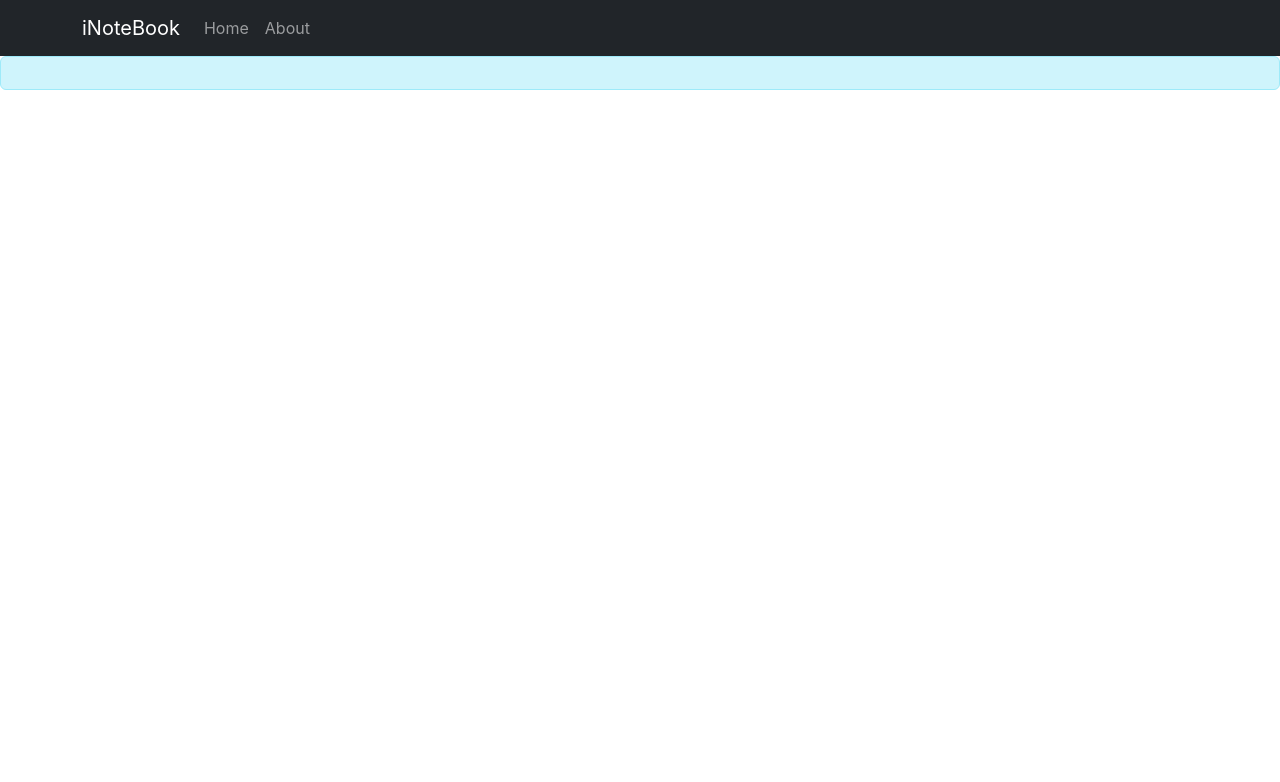
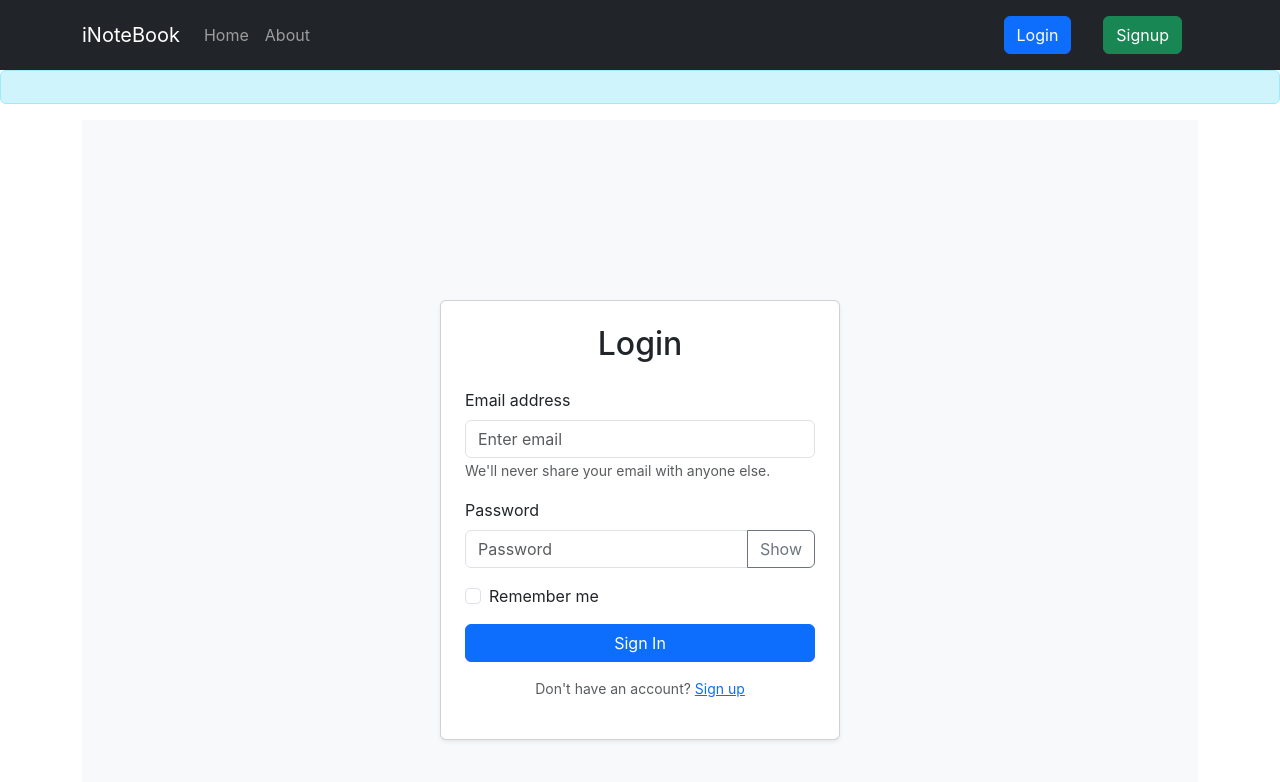
Before and after one commit to prathamesh-patil-5090/iNoteBook, a React (Create React App) app: page /login in a window 1280 px wide. Shown: the top 782 px of the page. Built offline with nearby package versions, Linux system fonts and the light colour scheme.

Commit message:
Done with login page

```diff
--- a/src/App.js
+++ b/src/App.js
@@ -1,10 +1,12 @@
-import './App.css';
-import About from './components/About';
-import Home from './components/Home';
-import NavBar from './components/Navbar';
-import { BrowserRouter as Router, Routes, Route  } from "react-router";
-import NoteState from './context/notes/noteState';
-import Alert from './components/Alert';
+import "./App.css";
+import About from "./components/About";
+import Home from "./components/Home";
+import NavBar from "./components/Navbar";
+import { BrowserRouter as Router, Routes, Route } from "react-router";
+import NoteState from "./context/notes/noteState";
+import Alert from "./components/Alert";
+import SignUp from "./components/SignUp";
+import Login from "./components/Login";
 
 function App() {
   return (
@@ -12,12 +14,14 @@ function App() {
       <NoteState>
         <div className="App">
           <NavBar /> {/* Add NavBar component */}
-          <Alert message = ""/>
-          <div>
-              <Routes>
-                <Route exact path="/" element={<Home />} />
-                <Route exact path="/about" element={<About />} />
-              </Routes>
+          <Alert message="" />
+          <div className="container">
+            <Routes>
+              <Route exact path="/" element={<Home />} />
+              <Route exact path="/about" element={<About />} />
+              <Route exact path="/login" element={<Login />} />
+              <Route exact path="/signup" element={<SignUp />} />
+            </Routes>
           </div>
         </div>
       </NoteState>
--- a/src/components/AddNote.jsx
+++ b/src/components/AddNote.jsx
@@ -55,7 +55,7 @@ const AddNote = () => {
                     onChange={onChange}
                 />
             </div>
-            <button type="submit" className="btn btn-primary">Add a Note</button>
+            <button type="submit" className="btn btn-primary my-2">Add a Note</button>
         </form>
     );
 };
--- /dev/null
+++ b/src/components/Login.jsx
@@ -0,0 +1,106 @@
+import React, { useState } from 'react';
+
+const Login = () => {
+  const [email, setEmail] = useState('');
+  const [password, setPassword] = useState('');
+  const [showPassword, setShowPassword] = useState(false);
+  const host = "http://localhost:5000";
+  const handleSubmit = async (e) => {
+    e.preventDefault();
+    const response = await fetch(`${host}/api/auth/login`, {
+        method: 'POST',
+        headers: {
+            'Content-Type': 'application/json'
+        },
+        body: JSON.stringify({ email, password })
+    })
+    const json = await response.json();
+    console.log(json);
+    console.log('Login attempt', { email, password });
+    if(json.authToken !== undefined) {
+      // Save the auth token and redirect
+      localStorage.setItem('token', json.authToken);
+      window.location.href = '/';
+    }else{
+        alert('Invalid credentials');
+    }
+  };
+
+  return (
+    <div className="container-fluid d-flex align-items-center justify-content-center vh-100 bg-light">
+      <div className="card shadow-sm" style={{ width: '100%', maxWidth: '400px' }}>
+        <div className="card-body p-4">
+          <h2 className="card-title text-center mb-4">Login</h2>
+
+          <form onSubmit={handleSubmit}>
+            <div className="mb-3">
+              <label htmlFor="email" className="form-label">Email address</label>
+              <input
+                type="email"
+                className="form-control"
+                id="email"
+                value={email}
+                onChange={(e) => setEmail(e.target.value)}
+                placeholder="Enter email"
+                required
+              />
+              <small className="form-text text-muted">
+                We'll never share your email with anyone else.
+              </small>
+            </div>
+
+            <div className="mb-3">
+              <label htmlFor="password" className="form-label">Password</label>
+              <div className="input-group">
+                <input
+                  type={showPassword ? "text" : "password"}
+                  className="form-control"
+                  id="password"
+                  value={password}
+                  onChange={(e) => setPassword(e.target.value)}
+                  placeholder="Password"
+                  required
+                />
+                <button
+                  className="btn btn-outline-secondary"
+                  type="button"
+                  onClick={() => setShowPassword(!showPassword)}
+                >
+                  {showPassword ? "Hide" : "Show"}
+                </button>
+              </div>
+            </div>
+
+            <div className="mb-3 form-check">
+              <input
+                type="checkbox"
+                className="form-check-input"
+                id="rememberCheck"
+              />
+              <label className="form-check-label" htmlFor="rememberCheck">
+                Remember me
+              </label>
+            </div>
+
+            <div className="d-grid">
+              <button
+                type="submit"
+                className="btn btn-primary"
+              >
+                Sign In
+              </button>
+            </div>
+          </form>
+
+          <div className="text-center mt-3">
+            <p className="small text-muted">
+              Don't have an account? <a href="/signup" className="text-primary">Sign up</a>
+            </p>
+          </div>
+        </div>
+      </div>
+    </div>
+  );
+};
+
+export default Login;
--- a/src/components/Navbar.jsx
+++ b/src/components/Navbar.jsx
@@ -1,15 +1,10 @@
 import Container from "react-bootstrap/Container";
 import Nav from "react-bootstrap/Nav";
 import Navbar from "react-bootstrap/Navbar";
-import { useEffect } from "react";
-import { useLocation } from 'react-router'
+import { useLocation } from 'react-router-dom';
 
 function NavBar() {
   let location = useLocation();
-
-  useEffect(() => {
-    console.log(location.pathname);
-  }, [location]);
 
   return (
     <Navbar expand="lg" className="bg-dark navbar-dark">
@@ -21,6 +16,14 @@ function NavBar() {
             <Nav.Link href="/" className={location.pathname === "/" ? "active" : ""}>Home</Nav.Link>
             <Nav.Link href="/about" className={location.pathname === "/about" ? "active" : ""}>About</Nav.Link>
           </Nav>
+          <Nav>
+            <Nav.Link href="/login">
+              <button className="btn btn-primary mx-2">Login</button>
+            </Nav.Link>
+            <Nav.Link href="/signup">
+              <button className="btn btn-success mx-2">Signup</button>
+            </Nav.Link>
+          </Nav>
         </Navbar.Collapse>
       </Container>
     </Navbar>
--- /dev/null
+++ b/src/components/SignUp.jsx
@@ -0,0 +1,9 @@
+import React from 'react'
+
+const SignUp = () => {
+  return (
+    <div>SignUp</div>
+  )
+}
+
+export default SignUp
```
